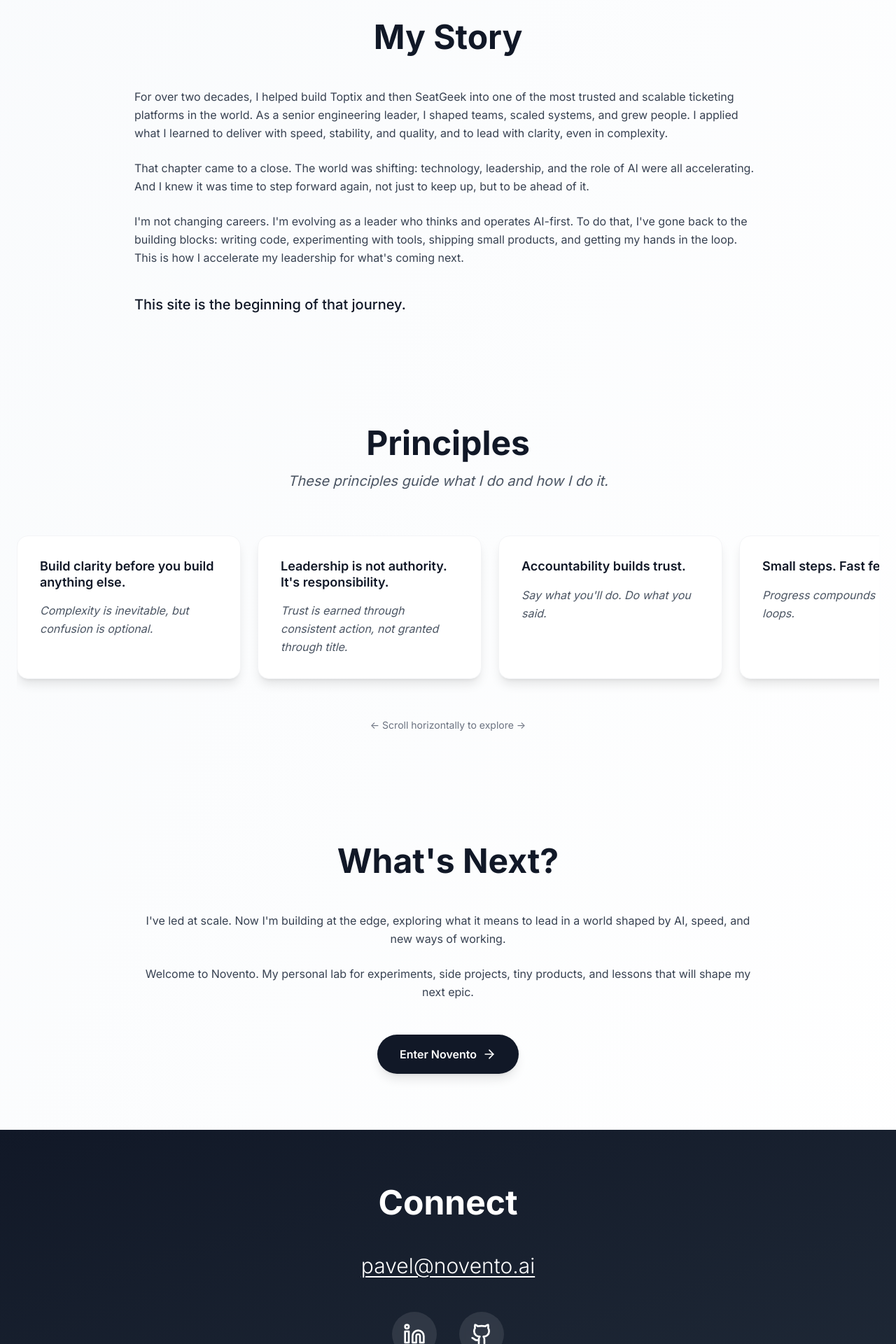
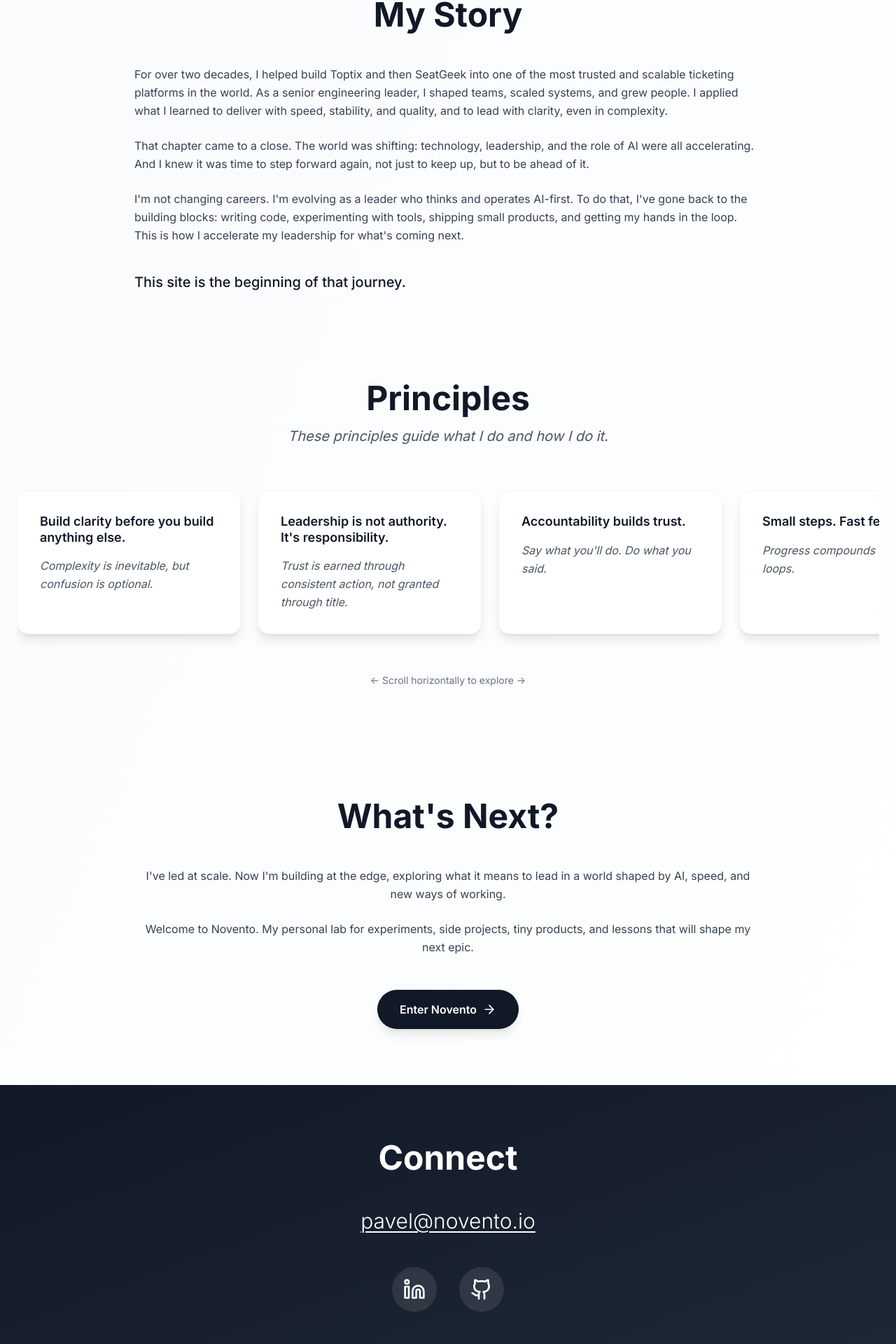
Before and after one commit to pavelrephiah/novento, a React (Vite) app: page / in a window 1280 px wide. Shown: the part 851-2771 px from the top of the page at 70% size. Built offline with nearby package versions, Linux system fonts and the light colour scheme.

Commit message:
Fix layout and animations
- Adjusted spacing in the "My Story" section.
- Minimized and corrected the footer.
- Refined the fade-in animation for the "Pavel Rephiah" section.

```diff
--- a/src/components/About.tsx
+++ b/src/components/About.tsx
@@ -3,7 +3,7 @@ import React from 'react';
 
 const About = () => {
   return (
-    <section id="about" className="py-20 px-6">
+    <section id="about" className="py-12 px-6">
       <div className="max-w-4xl mx-auto animate-fade-in-up">
         <h2 className="text-4xl md:text-5xl font-bold text-gray-900 dark:text-white mb-12 text-center">
           My Story
--- a/src/components/Connect.tsx
+++ b/src/components/Connect.tsx
@@ -12,14 +12,14 @@ const Connect = () => {
 
         <div className="mb-12">
           <a
-            href="mailto:pavel@novento.ai"
+            href="mailto:pavel@novento.io"
             className="text-2xl md:text-3xl font-light hover:text-gray-300 transition-colors underline decoration-2 underline-offset-4"
           >
-            pavel@novento.ai
+            pavel@novento.io
           </a>
         </div>
 
-        <div className="flex justify-center space-x-8">
+        <div className="flex justify-center space-x-8 mb-12">
           <a
             href="https://www.linkedin.com/in/pavel-rephiah/"
             target="_blank"
@@ -40,6 +40,10 @@ const Connect = () => {
             <Github className="w-8 h-8" />
           </a>
         </div>
+
+        <div className="text-xs text-gray-400">
+          © 2025 Novento
+        </div>
       </div>
     </section>
   );
--- a/src/components/Hero.tsx
+++ b/src/components/Hero.tsx
@@ -10,7 +10,7 @@ const Hero = () => {
 
   return (
     <section className="min-h-screen flex flex-col items-center justify-center px-6 relative">
-      <div className="text-center max-w-4xl mx-auto animate-fade-in-up">
+      <div className="text-center max-w-4xl mx-auto animate-fade-in-slow">
         <div className="mb-8">
           <img
             src="/placeholder.svg"
```
